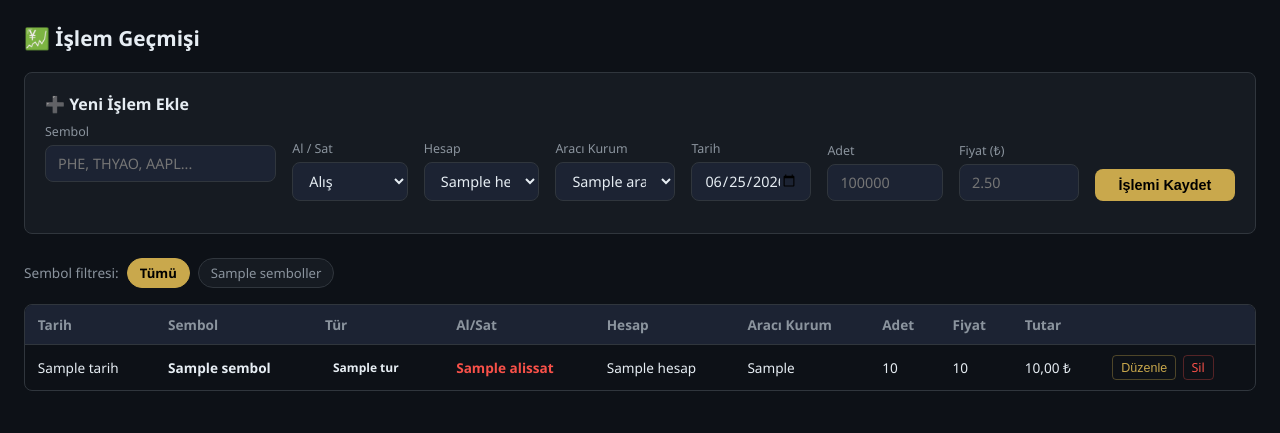
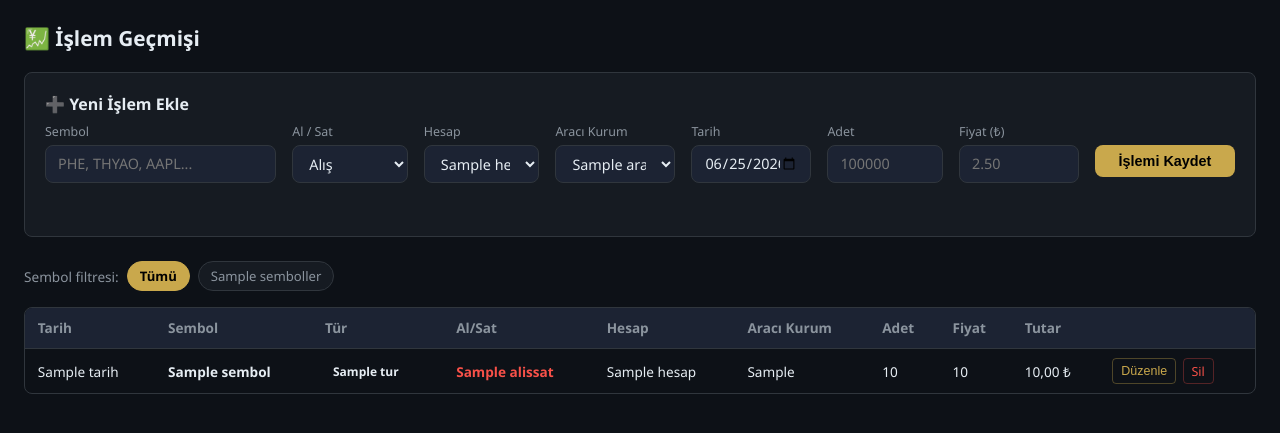
Before and after one commit to bmkucuk/yatirim-takip, a Flask app: template templates/islemler.html in a window 1280 px wide. Shown: the top 433 px of the page. Run offline with Flask 3, Linux system fonts and the light colour scheme; the template is opened without the code that fills it: most values are stand-ins (such as "Sample title", 1, 10 or a date in 2020); parts of the project's set-up code (start-up, migrations or seed data) failed here and were passed over.

Commit message:
fix: sembol kutusu hizalamasi duzeltildi

```diff
--- a/static/css/style.css
+++ b/static/css/style.css
@@ -572,3 +572,12 @@ body.light .btn-logout { background: rgba(207,34,46,0.08); }
   border-bottom-color: var(--accent);
 }
 .tab-content { margin-top: 0; }
+
+/* ── İşlem formu hizalama ── */
+.islem-form .form-row { align-items: flex-start; }
+.islem-form .form-group input,
+.islem-form .form-group select {
+  height: 38px;
+  box-sizing: border-box;
+}
+.islem-form .sembol-wrapper input { height: 38px; }
--- a/templates/islemler.html
+++ b/templates/islemler.html
@@ -11,17 +11,17 @@
   <h3>➕ Yeni İşlem Ekle</h3>
   <form method="POST" action="{{ url_for('islem_ekle') }}" class="islem-form">
     <input type="hidden" name="tur" id="tur-hidden" value="FON">
-    <div class="form-row" style="flex-wrap:wrap;align-items:flex-end">
+    <div class="form-row" style="flex-wrap:wrap;align-items:flex-start">
 
       <!-- Sembol + Ad -->
       <div class="form-group" style="flex:2;min-width:180px">
         <label>Sembol</label>
-        <div class="sembol-wrapper">
+        <div class="sembol-wrapper" style="display:flex;flex-direction:column">
           <input type="text" name="sembol" id="sembol-input" placeholder="PHE, THYAO, AAPL..."
-            required autocomplete="off" style="text-transform:uppercase;width:100%">
+            required autocomplete="off" style="text-transform:uppercase;width:100%;box-sizing:border-box">
           <div id="sembol-dropdown" class="sembol-dropdown"></div>
         </div>
-        <div id="sembol-ad" style="font-size:0.75rem;color:var(--accent);margin-top:0.2rem;min-height:1rem"></div>
+        <div id="sembol-ad" style="font-size:0.75rem;color:var(--accent);margin-top:0.25rem;min-height:1.1rem;line-height:1.1rem"></div>
       </div>
 
       <!-- Al/Sat -->
```
